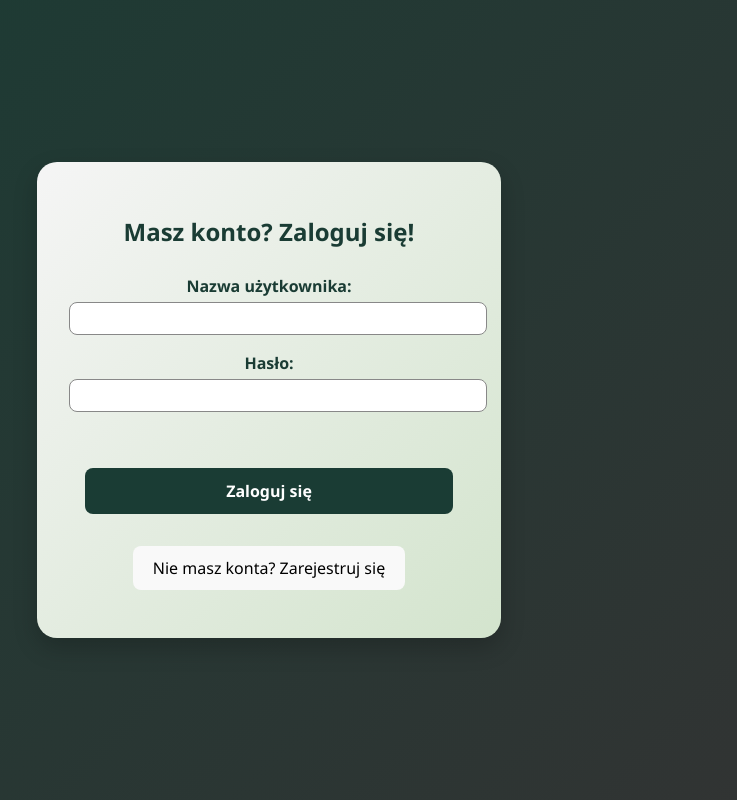
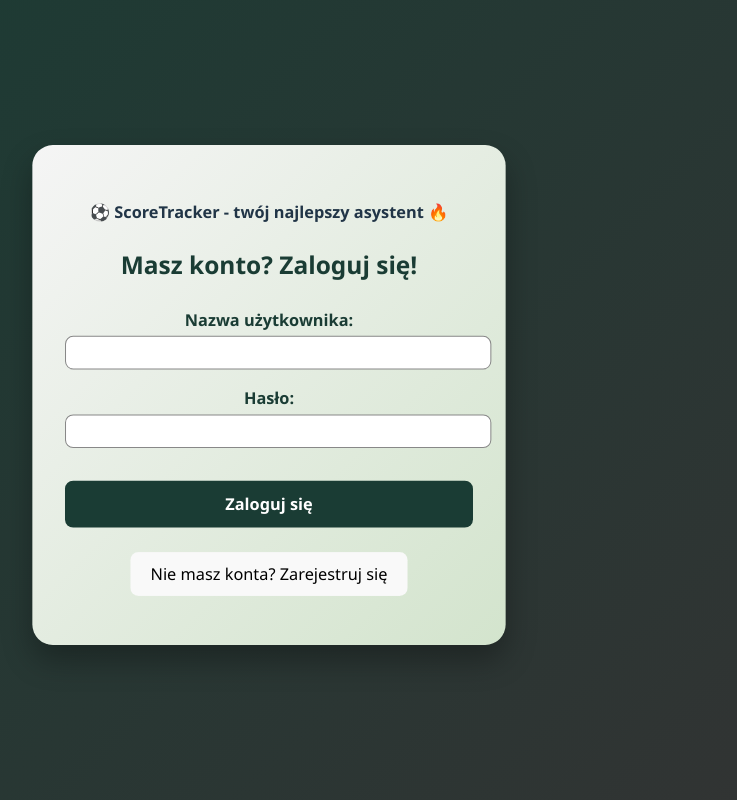
Before and after one commit to Hvlikk/PUI_project, a React (Vite) app: page /user in a window 1280 px wide. In both pictures the pointer is over the element 640 px from the left and 400 px from the top of the page. Shown: the whole page, without its empty margins (371-1108 px from the left). Built offline with nearby package versions, Linux system fonts and the light colour scheme.

Commit message:
minor fixes

```diff
--- a/src/index.scss
+++ b/src/index.scss
@@ -58,9 +58,6 @@ button {
   transition: border-color 0.25s;
 }
 
-button:hover {
-  border-color: #646cff;
-}
 
 button:focus,
 button:focus-visible {
--- a/src/pages/LoginRegister/LoginRegister.jsx
+++ b/src/pages/LoginRegister/LoginRegister.jsx
@@ -64,6 +64,7 @@ export default function LoginRegister() {
     <div className="login-section">
       <div className="login-wrapper">
         <div style={{ maxWidth: 400, margin: 'auto' }}>
+          <h4>⚽ ScoreTracker - twój najlepszy asystent 🔥</h4>
           <h2>{isRegistering ? 'Stwórz swoje konto!' : 'Masz konto? Zaloguj się!'}</h2>
           <form onSubmit={handleSubmit}>
             <label>
@@ -103,7 +104,6 @@ export default function LoginRegister() {
                 onChange={handleChange}
               />
             </label>
-            <br />
             <button type="submit" disabled={loading} className='formbutton'>
               {loading
                 ? isRegistering
@@ -115,7 +115,7 @@ export default function LoginRegister() {
             </button>
           </form>
           {message && <p>{message}</p>}
-          <button onClick={toggleForm} className='formbutton'>
+          <button onClick={toggleForm} className='formbutton register-form-swap-button'>
             {isRegistering ? 'Masz konto? Zaloguj się' : 'Nie masz konta? Zarejestruj się'}
           </button>
         </div>
--- a/src/pages/LoginRegister/LoginRegister.scss
+++ b/src/pages/LoginRegister/LoginRegister.scss
@@ -23,7 +23,15 @@ $gray: #888;
     box-shadow: 0 10px 25px rgba(0, 0, 0, 0.2);
     width: 100%;
     max-width: 400px;
-  transition: all 0.3s ease-in-out;
+    animation: fadeSlideIn 0.5s ease forwards;
+
+    // ✅ Przenieś transition tutaj!
+    transition: transform 0.4s ease-in-out, box-shadow 0.4s ease-in-out;
+
+    &:hover {
+      transform: translateY(-5px) scale(1.02);
+      box-shadow: 0 15px 30px rgba(0, 0, 0, 0.3);
+    }
 
   h2 {
     text-align: center;
@@ -67,7 +75,10 @@ $gray: #888;
       transition: background-color 0.3s ease;
 
       &:hover {
-        background-color: $hover-bg;
+        background-color: $light-gradient-start;
+        border: 1px solid $dark-gradient-start;
+        color: #1a3c34;
+        transition: all 0.2s ease-in;
       }
 
       &:disabled {
@@ -105,5 +116,23 @@ $gray: #888;
   }
 
 .formbutton {
-    margin: 16px;
+    margin-top: 8px;
+    margin-bottom: 16px;
 }
+
+
+  @keyframes fadeSlideIn {
+    from {
+      opacity: 0;
+    }
+    to {
+      opacity: 1;
+    }
+  }
+
+  .register-form-swap-button:hover{
+    border: 1px solid #333;
+    background-color: #1a3c34;
+    color: #f5f5f5;
+    transition: all 0.4s ease;
+  }
```
Lines whose indentation alone changed are shown as unchanged.
